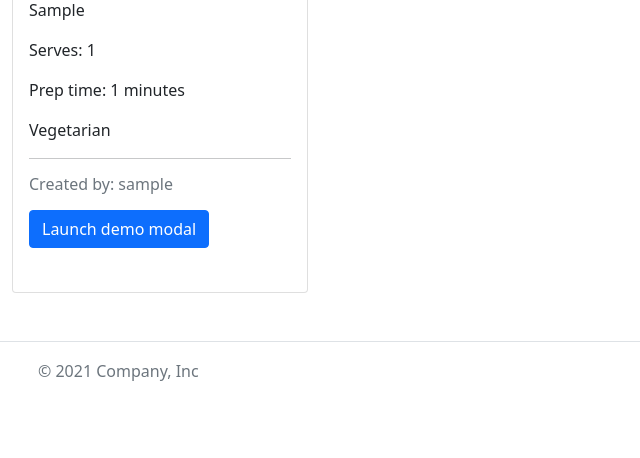
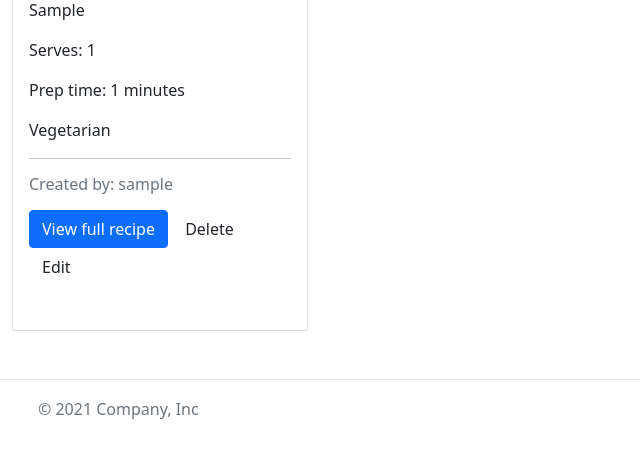
Before and after one commit to Matt-Cowen/Vittler, a Django app: page /library/ in a window 1280 px wide. Shown: the part 163-621 px from the top of the page, without its empty margins (0-640 px from the left). Run offline with Django 4.2, Linux system fonts and the light colour scheme; a user stored in the database is signed in; tables that the repository leaves empty hold one stand-in row (values such as "Sample post").

Commit message:
Created edit view

```diff
--- a/recipe_library/templates/recipe_library/index.html
+++ b/recipe_library/templates/recipe_library/index.html
@@ -2,7 +2,7 @@
 {% load static %}
 {% block content %}
 
-<div class="container-fluid no-pad">
+<div class="container-fluid p-0">
     <div id="hero">
         <!-- <div class="opaque-overlay-pink">&nbsp;</div> -->
         <div class="container">
--- a/recipe_library/templates/recipe_library/library.html
+++ b/recipe_library/templates/recipe_library/library.html
@@ -26,11 +26,11 @@
                                 </div>
                             </div>
 
-                            <h2 class="card-title">{{ recipe.title }}</h2>
-                            <p class="card-text">{{ recipe.blurb }}</p>
-                            <p class="card-text">Serves: {{ recipe.serves }}</p>
-                            <p class="card-text">Prep time: {{ recipe.prep_time }} minutes</p>
-                            <p class="card-text">{{ recipe.dietary_choices}}</p>
+                            <h2 class="card-title" id="{{ recipe.id }}-card-title-id">{{ recipe.title }}</h2>
+                            <p class="card-text" id="{{ recipe.id }}-card-blurb-id">{{ recipe.blurb }}</p>
+                            <p class="card-text" id="{{ recipe.id }}-card-serves-id">Serves: {{ recipe.serves }}</p>
+                            <p class="card-text" id="{{ recipe.id }}-card-prep-id">Prep time: {{ recipe.prep_time }} minutes</p>
+                            <p class="card-text" id="{{ recipe.id }}-card-dietary-id">{{ recipe.dietary_choices}}</p>
 
 
                             <hr />
@@ -40,8 +40,13 @@
                             <!-- Button trigger modal -->
                             <button type="button" class="btn btn-primary" data-bs-toggle="modal"
                                 data-bs-target="#{{ recipe.slug }}Modal">
-                                Launch demo modal
+                                View full recipe
                             </button>
+
+                            {% if user.is_authenticated and recipe.creator == user %}
+                            <button class="btn btn-delete" recipe_id="{{ recipe.id }}">Delete</button>
+                            <button class="btn btn-edit" recipe_id="{{ recipe.id }}">Edit</button>
+                            {% endif %}
 
                             <!-- Modal -->
                             <div class="modal-dialog modal-dialog-scrollable">
@@ -50,7 +55,7 @@
                                     <div class="modal-dialog modal-xl">
                                         <div class="modal-content">
                                             <div class="modal-header">
-                                                <h1 class="modal-title fs-5" id="exampleModalLabel">{{ recipe.title }}
+                                                <h1 class="modal-title fs-5" id="{{ recipe.id }}-title-modal-id">{{ recipe.title }}
                                                 </h1>
                                                 <button type="button" class="btn-close" data-bs-dismiss="modal"
                                                     aria-label="Close"></button>
@@ -60,13 +65,14 @@
                                                     <div class="row">
                                                         <div class="col-6">
                                                             <ul>
-                                                                <li>
+                                                                <li id="{{ recipe.id }}-serves-modal-id">
                                                                     <strong>Serves:</strong> {{ recipe.serves }}
                                                                 </li>
-                                                                <li>
-                                                                    <strong>Prep time:</strong> {{ recipe.prep_time }} minutes
+                                                                <li id="{{ recipe.id }}-prep-modal-id">
+                                                                    <strong>Prep time:</strong> {{ recipe.prep_time }}
+                                                                    minutes
                                                                 </li>
-                                                                <li>
+                                                                <li id="{{ recipe.id }}-choices-modal-id">
                                                                     {{ recipe.dietary_choices}}
                                                                 </li>
                                                             </ul>
@@ -74,10 +80,12 @@
                                                         <div class="col-6">
                                                             <div class="image-container">
                                                                 {% if "placeholder" in recipe.featured_image.url %}
-                                                                <img class="card-img-top" src="{% static 'images/default.jpg' %}"
+                                                                <img class="card-img-top"
+                                                                    src="{% static 'images/default.jpg' %}"
                                                                     alt="placeholder image">
                                                                 {% else %}
-                                                                <img class="card-img-top" src=" {{ recipe.featured_image.url }}"
+                                                                <img class="card-img-top"
+                                                                    src=" {{ recipe.featured_image.url }}"
                                                                     alt="{{ recipe.title }}">
                                                                 {% endif %}
                                                                 <div class="image-flash">
@@ -86,6 +94,7 @@
                                                             </div>
                                                         </div>
                                                     </div>
+                                                    <div class="container" id="{{ recipe.id }}-method-modal-id">
                                                         {{ recipe.method }}
                                                         <br>
                                                         <br>
@@ -103,6 +112,7 @@
                                                         <br>
                                                         <br>
                                                         <p>cake</p>
+                                                    </div>
                                                 </div>
                                             </div>
                                             <div class="modal-footer">
--- a/recipe_library/urls.py
+++ b/recipe_library/urls.py
@@ -7,5 +7,7 @@ urlpatterns = [
     path ('',
         views.HomeView.as_view(), name='home'),
     path ('submit_recipe/',
-        views.recipe_submit, name='submit_recipe')
+        views.submit_recipe, name='submit_recipe'),
+    path('edit_recipe/<int:recipe_id>',
+         views.recipe_edit, name='recipe_edit'),
 ]
--- a/recipe_library/views.py
+++ b/recipe_library/views.py
@@ -1,4 +1,4 @@
-from django.shortcuts import render, get_object_or_404, reverse
+from django.shortcuts import render, get_object_or_404, reverse, redirect
 from django.views import generic
 from django.contrib import messages
 from django.http import HttpResponseRedirect
@@ -18,7 +18,7 @@ class RecipeList(generic.ListView):
     paginate_by = 1000
 
 
-def recipe_submit(request):
+def submit_recipe(request):
     """
     Display an individual comment for edit.
 
@@ -46,6 +46,10 @@ def recipe_submit(request):
                 request, messages.SUCCESS,
                 'Recipe submitted for approval!'
             )
+            return redirect('library')  # Redirect after success
+        else:
+            messages.add_message(request, messages.ERROR,
+                                 'Error submitting recipe!')
 
     recipe_form = RecipeForm()
 
@@ -56,3 +60,25 @@ def recipe_submit(request):
             'recipe_form': recipe_form
         },
 )
+
+
+def recipe_edit(request, recipe_id):
+    """
+    view to edit comments
+    """
+    recipe = get_object_or_404(Recipe, id=recipe_id)
+
+    recipe_form = RecipeForm(data=request.POST, instance=recipe)
+
+    if request.method == "POST":
+
+
+        if recipe_form.is_valid() and recipe.creator == request.user:
+            recipe.save()
+            messages.add_message(request, messages.SUCCESS, 'Recipe edited!')
+        else:
+            messages.add_message(request, messages.ERROR,
+                                 'Error updating recipe!')
+
+
+    return render(request, "recipe_library/edit_recipe.html", {'recipe_form': recipe_form, 'recipe': recipe})
--- a/static/js/script.js
+++ b/static/js/script.js
@@ -1,5 +1,8 @@
+document.addEventListener("DOMContentLoaded", () => {
             const recipeForm = document.getElementById("recipeForm");
             const submitButton = document.getElementById("submitButton");
+            const editButtons = document.getElementsByClassName("btn-edit");
+            const titleText = document.getElementById("id_title");
 
             /*
              * Initializes edit functionality for the provided edit buttons.
@@ -12,8 +15,25 @@ const submitButton = document.getElementById("submitButton");
              * - Sets the form's action attribute to the `edit_comment/{commentId}` endpoint.
              */
 
-for (let button of submitButtons) {
+            // for (let button of submitButtons) {
+            //     button.addEventListener("click", (e) => {
+            //         recipeForm.setAttribute("action");
+            //     });
+            // }
+
+            for (let button of editButtons) {
                 button.addEventListener("click", (e) => {
-        recipeForm.setAttribute("action");
+                    let recipeId = e.target.getAttribute("recipe_id");
+                    let recipeTitle = document.getElementById(`${recipeId}-card-title-id`).innerText;
+
+                    window.location.href = `/edit_recipe/${recipeId}`
+
+
+                    console.log(recipeTitle);
+                    titleText.value = recipeTitle;
+                    submitButton.innerText = "Update";
+                    recipeForm.setAttribute("action", `edit_recipe/${recipeId}`);
                 });
-}
+            };
+
+        });
--- a/templates/base.html
+++ b/templates/base.html
@@ -29,8 +29,8 @@
 
     <nav class="navbar navbar-light navbar-expand-lg navbar-bg">
         <a class="navbar-brand" id="logo-text" href="{% url 'home' %}">Vittler</a>
-        <button class="navbar-toggler custom-toggler" type="button" data-toggle="collapse" data-target="#navbarNav"
-            aria-controls="navbarNav" aria-expanded="false" aria-label="Toggle navigation">
+        <button class="navbar-toggler custom-toggler" type="button" data-bs-toggle="collapse"
+            data-bs-target="#navbarNav" aria-controls="navbarNav" aria-expanded="false" aria-label="Toggle navigation">
             <span class="navbar-toggler-icon "></span>
         </button>
         <div class="collapse navbar-collapse" id="navbarNav">
@@ -67,10 +67,8 @@
             </ul>
         </div>
     </nav>
-
     {% block content %}
     {% endblock content %}
-
     <footer class="d-flex flex-wrap justify-content-between align-items-center py-3 my-4 border-top">
         <div class="col-md-4 d-flex align-items-center">
             <a href="/" class="mb-3 me-2 mb-md-0 text-muted text-decoration-none lh-1">
@@ -98,6 +96,8 @@
         integrity="sha384-gtEjrD/SeCtmISkJkNUaaKMoLD0//ElJ19smozuHV6z3Iehds+3Ulb9Bn9Plx0x4" crossorigin="anonymous">
         </script>
 
+    <script src = "{% static 'js/script.js' %}"></script>
+
 </body>
 
 </html>
```
Also changed, not shown: 1 other file. Lines whose indentation alone changed are shown as unchanged.
